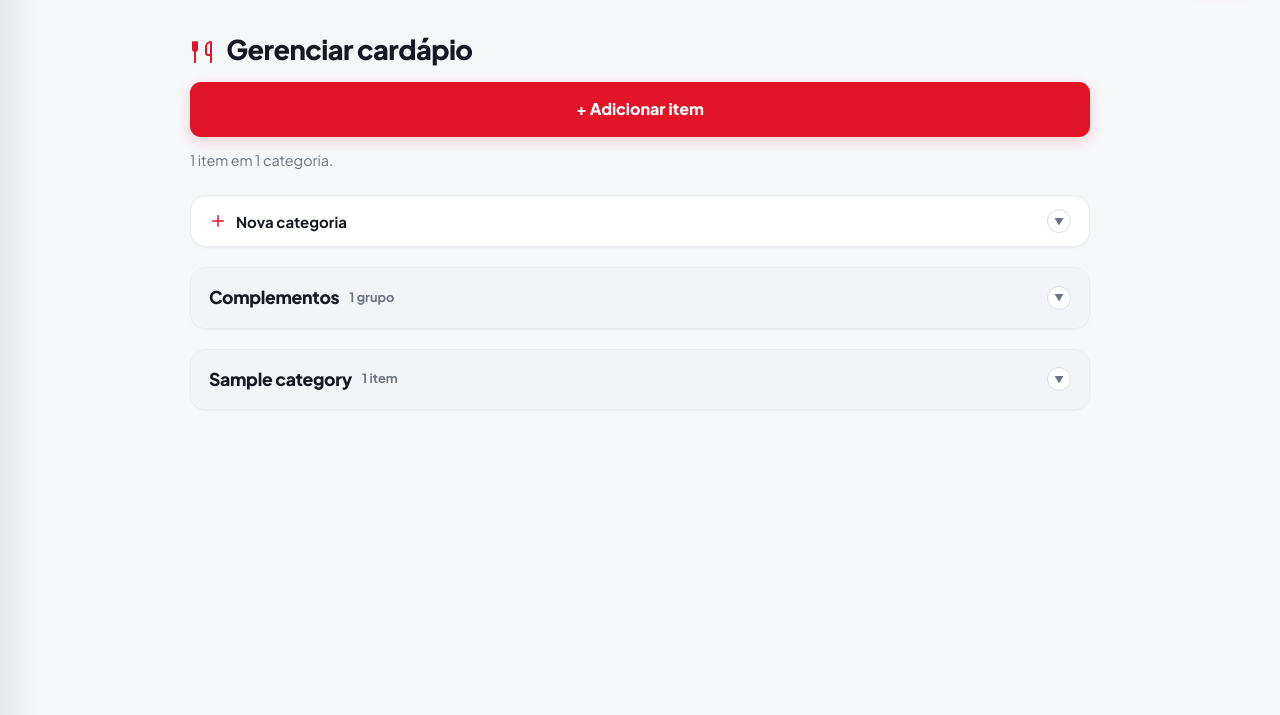
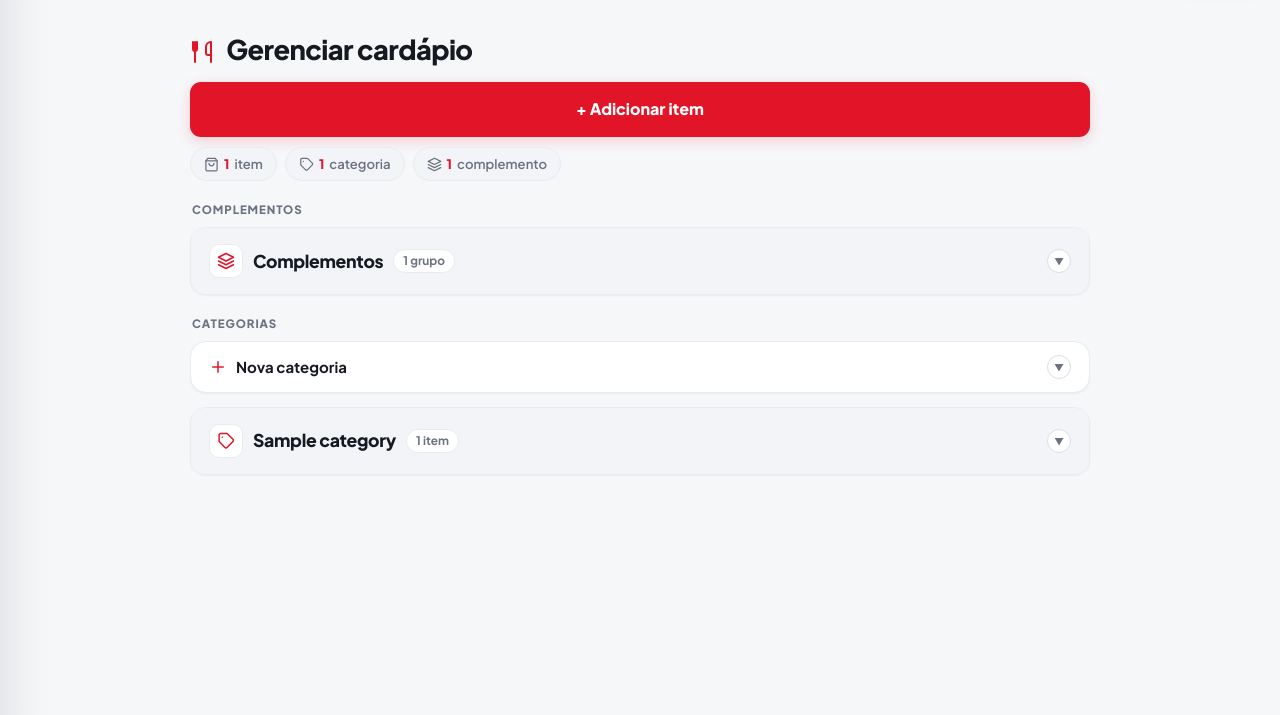
Before and after one commit to uWillianG/OnMenu, a Django app: page /staff/cardapio/ in a window 1280 px wide. Shown: the part 64-779 px from the top of the page. Run offline with Django 5.2, Linux system fonts and the light colour scheme; a user stored in the database is signed in; tables that the repository leaves empty hold one stand-in row (values such as "Sample post"); grey boxes marked "Sample" are stand-in pictures; data that the repository does not hold is empty.

Commit message:
Correção de bugs na tela de gerência de cardápio

```diff
--- a/menu/forms.py
+++ b/menu/forms.py
@@ -232,17 +232,15 @@ class ComplementChoiceForm(forms.ModelForm):
 
     class Meta:
         model = ComplementChoice
-        fields = ['name', 'extra_price', 'display_order']
+        fields = ['name', 'extra_price']
         labels = {
             'name': 'Opção',
-            'display_order': 'Ordem',
         }
         widgets = {
             'name': forms.TextInput(attrs={
                 'class': 'form-input',
                 'placeholder': 'Ex.: Bacon crocante',
             }),
-            'display_order': forms.NumberInput(attrs={'class': 'form-input', 'min': 0}),
         }
 
     def clean_extra_price(self):
@@ -250,10 +248,30 @@ class ComplementChoiceForm(forms.ModelForm):
         return self.cleaned_data.get('extra_price') or Decimal('0.00')
 
 
+class BaseComplementChoiceFormSet(forms.BaseInlineFormSet):
+    """Exige pelo menos uma opção com nome preenchido."""
+
+    def clean(self):
+        super().clean()
+        if any(self.errors):
+            return
+        # Conta linhas que vão persistir: existentes não excluídas + novas com
+        # nome preenchido (has_changed é False para linhas em branco).
+        valid = sum(
+            1
+            for form in self.forms
+            if not self._should_delete_form(form)
+            and (form.instance.pk or form.has_changed())
+        )
+        if valid < 1:
+            raise forms.ValidationError('Adicione pelo menos uma opção ao complemento.')
+
+
 ComplementChoiceFormSet = forms.inlineformset_factory(
     ComplementGroup,
     ComplementChoice,
     form=ComplementChoiceForm,
-    extra=1,
+    formset=BaseComplementChoiceFormSet,
+    extra=0,
     can_delete=True,
 )
--- a/menu/views.py
+++ b/menu/views.py
@@ -357,6 +357,22 @@ def item_delete(request, pk):
     return redirect('menu:manage_menu')
 
 
+def _save_complement(form, formset, group):
+    """Salva grupo + opções e renumera o display_order pela ordem visual."""
+    group.save()
+    formset.instance = group
+    formset.save()
+    order = 0
+    for choice_form in formset.forms:
+        choice = choice_form.instance
+        if not choice.pk:  # ignora linhas novas em branco e as excluídas
+            continue
+        order += 10
+        if choice.display_order != order:
+            choice.display_order = order
+            choice.save(update_fields=['display_order'])
+
+
 @staff_member_required
 def complement_create(request):
     """Cria um novo grupo de complementos (reutilizável) e suas opções."""
@@ -371,9 +387,7 @@ def complement_create(request):
         if form.is_valid() and formset.is_valid():
             group = form.save(commit=False)
             group.restaurant = restaurant
-            group.save()
-            formset.instance = group
-            formset.save()
+            _save_complement(form, formset, group)
             messages.success(request, f'Complemento “{group.name}” criado.')
             return redirect('menu:manage_menu')
     else:
@@ -397,8 +411,7 @@ def complement_edit(request, pk):
         form = ComplementGroupForm(request.POST, instance=group)
         formset = ComplementChoiceFormSet(request.POST, instance=group)
         if form.is_valid() and formset.is_valid():
-            form.save()
-            formset.save()
+            _save_complement(form, formset, form.save(commit=False))
             messages.success(request, f'Complemento “{group.name}” atualizado.')
             return redirect('menu:manage_menu')
     else:
--- a/static/css/styles.css
+++ b/static/css/styles.css
@@ -1991,6 +1991,22 @@ a.hero-chip-action:hover { color: var(--primary); border-color: var(--primary);
   font-weight: 700;
 }
 
+/* Campo com erro de validação (destaque vermelho) */
+.form-input.is-invalid,
+.form-select.is-invalid,
+.form-textarea.is-invalid {
+  border-color: var(--warning);
+  box-shadow: 0 0 0 3px color-mix(in srgb, var(--warning) 15%, transparent);
+}
+.field-error {
+  margin-top: 6px;
+  color: var(--warning);
+  font-size: .82rem;
+  font-weight: 700;
+}
+/* Numa linha de opção (grid), a mensagem cruza todas as colunas */
+.option-row .field-error { grid-column: 1 / -1; margin-top: 2px; }
+
 /* ── Item Detail page ───────────────────────────────────────── */
 .detail-layout {
   display: grid;
@@ -3175,8 +3191,35 @@ body.has-bulk-bar { padding-bottom: 96px; }
 }
 
 /* ── Gerenciar cardápio (admin) ─────────────────────────────── */
+.manage-menu { gap: 14px; }
 .manage-menu .split-heading { align-items: center; }
 .manage-sub { color: var(--muted); font-size: .9rem; margin: -8px 0 4px; }
+
+/* chips de resumo (itens · categorias · complementos) */
+.manage-chips { margin-top: -4px; }
+.manage-chips .hero-chip strong { color: var(--primary); font-weight: 800; }
+
+/* rótulos de seção */
+.manage-section-label {
+  font-size: .72rem;
+  font-weight: 800;
+  text-transform: uppercase;
+  letter-spacing: .08em;
+  color: var(--muted);
+  margin: 6px 2px -6px;
+}
+
+/* chip de ícone nos cabeçalhos recolhíveis */
+.manage-cat-ico {
+  flex-shrink: 0;
+  width: 34px; height: 34px;
+  border-radius: 10px;
+  display: inline-flex; align-items: center; justify-content: center;
+  background: var(--surface);
+  border: 1px solid var(--border);
+  color: var(--primary);
+}
+.manage-cat-ico svg { width: 18px; height: 18px; }
 
 .card-icon-btn.danger:hover { color: var(--warning); border-color: var(--warning); }
 .card-icon-btn.is-blocked { color: var(--warning); border-color: var(--warning); background: var(--primary-soft); }
@@ -3209,7 +3252,9 @@ body.has-bulk-bar { padding-bottom: 96px; }
 }
 
 /* categoria (recolhível) */
-.manage-cat { padding: 0; overflow: hidden; display: block; }
+.manage-cat { padding: 0; overflow: hidden; display: block; box-shadow: var(--shadow-xs); transition: box-shadow .15s; }
+.manage-cat:hover { box-shadow: var(--shadow-sm); }
+.manage-cat[open] { box-shadow: var(--shadow-sm); }
 .manage-cat-head {
   cursor: pointer;
   list-style: none;
@@ -3228,7 +3273,11 @@ body.has-bulk-bar { padding-bottom: 96px; }
 .manage-cat[open] .section-chevron { transform: rotate(180deg); }
 .manage-cat-title { display: flex; align-items: center; gap: 10px; flex-wrap: wrap; min-width: 0; }
 .manage-cat-title h2 { font-size: 1.1rem; font-weight: 800; letter-spacing: -.3px; }
-.manage-cat-count { font-size: .8rem; font-weight: 700; color: var(--muted); }
+.manage-cat-count {
+  font-size: .74rem; font-weight: 700; color: var(--muted);
+  background: var(--surface); border: 1px solid var(--border);
+  padding: 2px 9px; border-radius: 999px;
+}
 
 /* barra de ações dentro da categoria expandida */
 .manage-cat-toolbar {
@@ -3265,7 +3314,9 @@ body.has-bulk-bar { padding-bottom: 96px; }
   gap: 12px;
   padding: 12px 18px;
   border-bottom: 1px solid var(--border);
-}
+  transition: background .12s;
+}
+.manage-item:hover { background: var(--surface-2); }
 .manage-item:last-child { border-bottom: none; }
 .manage-item-thumb {
   flex-shrink: 0;
--- a/templates/base.html
+++ b/templates/base.html
@@ -9,7 +9,7 @@
   <link rel="preconnect" href="https://fonts.googleapis.com">
   <link rel="preconnect" href="https://fonts.gstatic.com" crossorigin>
   <link href="https://fonts.googleapis.com/css2?family=Plus+Jakarta+Sans:wght@400;500;600;700;800&display=swap" rel="stylesheet">
-  <link rel="stylesheet" href="{% static 'css/styles.css' %}?v=113">
+  <link rel="stylesheet" href="{% static 'css/styles.css' %}?v=117">
 </head>
 <body>
 
--- a/templates/menu/manage_menu.html
+++ b/templates/menu/manage_menu.html
@@ -6,6 +6,7 @@
 <div class="page-content">
   <div class="staff-page manage-menu">
 
+    {# ── Cabeçalho ── #}
     <div class="split-heading">
       <h1 class="page-h1">
         <svg class="h1-ico" viewBox="0 0 24 24" fill="none" stroke="currentColor" stroke-width="2" stroke-linecap="round" stroke-linejoin="round"><path d="M3 2v7c0 1.1.9 2 2 2h0a2 2 0 0 0 2-2V2"/><path d="M5 2v20"/><path d="M21 15V2a5 5 0 0 0-5 5v6c0 1.1.9 2 2 2h3zm0 0v7"/></svg>
@@ -14,35 +15,29 @@
       <a class="btn-primary" href="{% url 'menu:item_create' %}">+ Adicionar item</a>
     </div>
 
-    <p class="manage-sub">{{ item_count }} ite{{ item_count|pluralize:"m,ns" }} em {{ categories|length }} categoria{{ categories|length|pluralize }}.</p>
-
-    {# ── Nova categoria (inline) ── #}
-    <details class="detail-card manage-add-cat">
-      <summary>
-        <span class="manage-add-cat-label">
-          <svg viewBox="0 0 24 24" fill="none" stroke="currentColor" stroke-width="2" stroke-linecap="round" stroke-linejoin="round"><line x1="12" y1="5" x2="12" y2="19"/><line x1="5" y1="12" x2="19" y2="12"/></svg>
-          Nova categoria
-        </span>
-        <span class="section-chevron">▼</span>
-      </summary>
-      <form method="post" action="{% url 'menu:category_create' %}" class="manage-cat-form">
-        {% csrf_token %}
-        <div class="form-field">
-          <label class="form-label" for="{{ category_form.name.id_for_label }}">{{ category_form.name.label }}</label>
-          {{ category_form.name }}
-        </div>
-        <div class="form-field">
-          <label class="form-label" for="{{ category_form.display_order.id_for_label }}">{{ category_form.display_order.label }}</label>
-          {{ category_form.display_order }}
-        </div>
-        <button type="submit" class="btn-primary">Criar categoria</button>
-      </form>
-    </details>
+    <div class="hero-chips manage-chips">
+      <span class="hero-chip">
+        <svg viewBox="0 0 24 24" fill="none" stroke="currentColor" stroke-width="2" stroke-linecap="round" stroke-linejoin="round"><path d="M6 2 3 6v14a2 2 0 0 0 2 2h14a2 2 0 0 0 2-2V6l-3-4z"/><line x1="3" y1="6" x2="21" y2="6"/><path d="M16 10a4 4 0 0 1-8 0"/></svg>
+        <strong>{{ item_count }}</strong> ite{{ item_count|pluralize:"m,ns" }}
+      </span>
+      <span class="hero-chip">
+        <svg viewBox="0 0 24 24" fill="none" stroke="currentColor" stroke-width="2" stroke-linecap="round" stroke-linejoin="round"><path d="M20.59 13.41 13.42 20.6a2 2 0 0 1-2.83 0l-7.18-7.18a2 2 0 0 1-.59-1.41V4a2 2 0 0 1 2-2h7.83a2 2 0 0 1 1.41.59l7.18 7.18a2 2 0 0 1 0 2.83z"/><line x1="7" y1="7" x2="7.01" y2="7"/></svg>
+        <strong>{{ categories|length }}</strong> categoria{{ categories|length|pluralize }}
+      </span>
+      <span class="hero-chip">
+        <svg viewBox="0 0 24 24" fill="none" stroke="currentColor" stroke-width="2" stroke-linecap="round" stroke-linejoin="round"><path d="M12 2 2 7l10 5 10-5-10-5z"/><path d="m2 17 10 5 10-5"/><path d="m2 12 10 5 10-5"/></svg>
+        <strong>{{ complement_groups|length }}</strong> complemento{{ complement_groups|length|pluralize }}
+      </span>
+    </div>
 
     {# ── Complementos (catálogo reutilizável entre itens) ── #}
+    <p class="manage-section-label">Complementos</p>
     <details class="detail-card manage-cat manage-complements">
       <summary class="manage-cat-head">
         <span class="manage-cat-title">
+          <span class="manage-cat-ico">
+            <svg viewBox="0 0 24 24" fill="none" stroke="currentColor" stroke-width="2" stroke-linecap="round" stroke-linejoin="round"><path d="M12 2 2 7l10 5 10-5-10-5z"/><path d="m2 17 10 5 10-5"/><path d="m2 12 10 5 10-5"/></svg>
+          </span>
           <h2>Complementos</h2>
           <span class="manage-cat-count">{{ complement_groups|length }} grupo{{ complement_groups|length|pluralize }}</span>
         </span>
@@ -89,10 +84,38 @@
     </details>
 
     {# ── Categorias e itens (recolhidas; clique para listar) ── #}
+    <p class="manage-section-label">Categorias</p>
+
+    {# Nova categoria (inline) #}
+    <details class="detail-card manage-add-cat">
+      <summary>
+        <span class="manage-add-cat-label">
+          <svg viewBox="0 0 24 24" fill="none" stroke="currentColor" stroke-width="2" stroke-linecap="round" stroke-linejoin="round"><line x1="12" y1="5" x2="12" y2="19"/><line x1="5" y1="12" x2="19" y2="12"/></svg>
+          Nova categoria
+        </span>
+        <span class="section-chevron">▼</span>
+      </summary>
+      <form method="post" action="{% url 'menu:category_create' %}" class="manage-cat-form">
+        {% csrf_token %}
+        <div class="form-field">
+          <label class="form-label" for="{{ category_form.name.id_for_label }}">{{ category_form.name.label }}</label>
+          {{ category_form.name }}
+        </div>
+        <div class="form-field">
+          <label class="form-label" for="{{ category_form.display_order.id_for_label }}">{{ category_form.display_order.label }}</label>
+          {{ category_form.display_order }}
+        </div>
+        <button type="submit" class="btn-primary">Criar categoria</button>
+      </form>
+    </details>
+
     {% for category in categories %}
       <details class="detail-card manage-cat">
         <summary class="manage-cat-head">
           <span class="manage-cat-title">
+            <span class="manage-cat-ico">
+              <svg viewBox="0 0 24 24" fill="none" stroke="currentColor" stroke-width="2" stroke-linecap="round" stroke-linejoin="round"><path d="M20.59 13.41 13.42 20.6a2 2 0 0 1-2.83 0l-7.18-7.18a2 2 0 0 1-.59-1.41V4a2 2 0 0 1 2-2h7.83a2 2 0 0 1 1.41.59l7.18 7.18a2 2 0 0 1 0 2.83z"/><line x1="7" y1="7" x2="7.01" y2="7"/></svg>
+            </span>
             <h2>{{ category.name }}</h2>
             <span class="manage-cat-count">{{ category.items.all|length }} ite{{ category.items.all|length|pluralize:"m,ns" }}</span>
             {% if not category.is_active %}<span class="manage-tag muted">Inativa</span>{% endif %}
```
Also changed, not shown: menu/tests.py (+95 -0 lines), templates/menu/complement_form.html (+51 -0 lines).
